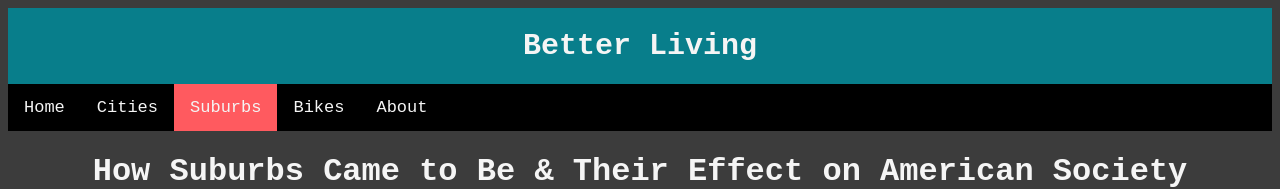
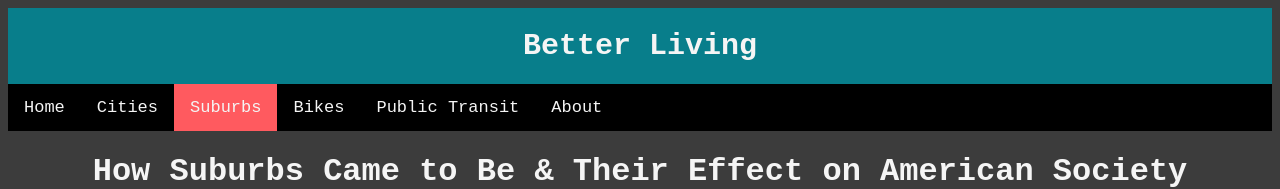
Before and after one commit to MAV2k0/suburbs, a plain HTML site: page index.html in a window 1280 px wide. Shown: the top 189 px of the page. Drawn offline with Linux system fonts and the light colour scheme.

Commit message:
Update index.html

```diff
--- a/index.html
+++ b/index.html
@@ -17,6 +17,7 @@
       <a href="https://mav2k0.github.io/cities/">Cities </a>
       <a class="active" href="https://mav2k0.github.io/suburbs/">Suburbs</a>
       <a href="https://mav2k0.github.io/bikes/">Bikes</a>
+      <a href="https://mav2k0.github.io/publictransit/">Public Transit</a>
       <a href="https://mav2k0.github.io/about/">About</a>
     </div>
 
```
